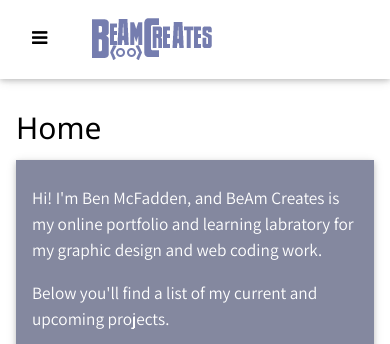
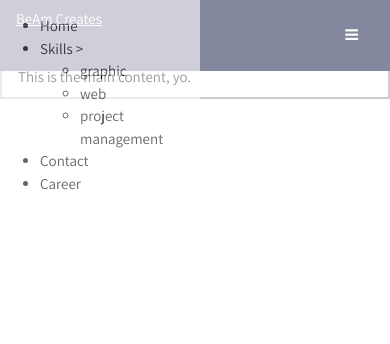
Before and after one commit to viscid2013/beamcreates2, a PHP site: page /home.html in a window 390 px wide. Shown: the top 344 px of the page. After the commit the page ends 190 px from the top, so only its background shows below. Run offline with PHP 8.4, Linux system fonts and the light colour scheme; some libraries are stand-ins or nearby versions.

Commit message:
early draft testing of new main page elements

```diff
--- a/home.html
+++ b/home.html
@@ -21,254 +21,36 @@ img {margin-bottom: -7px}
 </head>
 
 <body>
+<!-- top bar -->
+<div id="topBar" class="w3-top w3-theme w3-padding">
+	<a href="">BeAm Creates</a>
+	<a href="javascript:void(0)" class="w3-button w3-padding-16 w3-right" onclick="w3_open()"><i class="fa fa-bars"></i></a>
+</div>
+<!-- side menu for desktop -->
+<div id="sideNav" class="w3-sidebar w3-white w3-opacity">
+	<ul>
+		<li>Home</li>
+		<li>
+			Skills >
+			<ul>
+				<li>graphic</li>
+				<li>web</li>
+				<li>project management</li>
+			</ul>
+		</li>
+		<li>Contact</li>
+		<li>Career</li>
+	</ul>
+</div>
+<!-- Main content -->
+<div id="mainContent" class="w3-white w3-padding">
+	<h3>Home Sweet Home</h3>
+This is the main content, yo.
+</div>
 
 
-<!-- Top Menu (large and medium screens) -->
-<nav id="mainMenu" class="w3-bar w3-theme-grey w3-top w3-hide-small w3-card" style="z-index: 3;">
-	<div class="w3-bar-item" style="padding-top: 2px; padding-bottom: 4px">
-		<a href="home.html"><img src="branding_icons/BC_logo_hor_smallest.png" style="margin: 2px;" /></a>
-	</div>
-    <button class="w3-bar-item w3-mobile w3-button tablink" onclick="openCity(event,'Home')">Home</button>
-    <button class="w3-bar-item w3-mobile w3-button tablink" onclick="openCity(event,'About')">About</button>
-	<button class="w3-bar-item w3-mobile w3-button tablink" onclick="openCity(event,'Contact')">Contact</button>
-	<div class="w3-bar-item w3-mobile">
-		<a href="mailto: viscid07@gmail.com">Ben McFadden</a>&nbsp;|&nbsp;
-		<a href="Documents/bmcfadden_resume_summer2019.pdf" target="_blank">Resume</a>
-	</div>
-  </nav>
+<script>
 
-<!-- Sidebar (small screens) -->
-<nav id="sideMenu" class="w3-sidebar w3-theme-grey w3-top w3-hide-medium w3-hide-large w3-animate-left" style="z-index: 3;">
-    <button class="w3-bar-item w3-mobile w3-button tablink" onclick="openCity(event,'Home'); w3_close()">Home</button>
-    <button class="w3-bar-item w3-mobile w3-button tablink" onclick="openCity(event,'About'); w3_close()">About</button>
-	<button class="w3-bar-item w3-mobile w3-button tablink" onclick="openCity(event,'Contact'); w3_close()">Contact</button>
-	<button class="w3-bar-item w3-mobile w3-button w3-hide-large w3-hide-medium" onclick="w3_close(); w3_close()">Close Menu</button>
-  </nav>
-
-<!-- Top menu on small screens -->
-<header class="w3-bar w3-top w3-hide-large w3-hide-medium w3-theme-grey w3-large w3-card">
-
-	  <div class="w3-bar-item w3-padding w3-left">
-		  <a href="javascript:void(0)" class="w3-button w3-padding-16 w3-left w3-margin-right" onclick="w3_open()"><i class="fa fa-bars"></i></a>
-		  <a href="home.html"><img src="branding_icons/BC_logo_hor_smallest.png" style="margin: 10px;" /></a></div>
-</header>
-
-<!-- Overlay effect when opening sidebar on small screens -->
-<div class="w3-overlay w3-hide-large" onclick="w3_close()" style="cursor:pointer" title="close side menu" id="myOverlay"></div>
-
-  <!-- Push down content on small screens -->
-  <div id="topSpace"></div>
-
-<div class="w3-row">
-
-		<!--<div class="w3-third w3-center">
-	<img id="mainLogo" src="branding_icons/BC_logo_v2_PNG.png" alt="be am logo" />
-	</div>-->
-
-  <div id="Home" class="w3-container section">
-    <h2>Home</h2>
-	<div class="w3-theme w3-padding w3-card" style="font-weight: 400; font-size: 115%">
-	  <p>Hi! I'm Ben McFadden, and BeAm Creates is my online portfolio and learning labratory for my graphic design and web coding work.</p>
-		<p>Below you'll find a list of my current and upcoming projects.</p>
-	  </div>
-	  <div id="homeProjectsDiv">
-		  <div class="w3-bar w3-border-bottom w3-border-right projectDiv" style="margin-top: 10px;">
-			  <div class="w3-bar-item w3-third">
-				  <a href="/v_portfolio/pages/vc_home.php">
-				  <img src="branding_icons/vc_logotype.svg" alt="Viscid Creates Logo" style="width: 90%" />
-				  </a>
-				</div><div class="w3-bar-item w3-text-gray w3-twothird"><p><a href="/v_portfolio/pages/vc_home.php">Viscid Creates</a> represents a practice project to deepen and apply my knowledge of some raw coding skills.</p>
-			  <p>It is built using PHP with MySQL/PDO, HTML5 with W3-CSS for responsive styling, and mostly Javascript with a touch of Angular and jQuery* where it made things simpler.</p>
-			  <p><span class="w3-text-theme" style="font-style: italic">Note: Viscid Creates is experimental and about 85% functional.</span></p>
-			  <p style="font-style: italic; font-size: 85%">*Credit to the originators of the modified code I used is in the comments.</p>
-			  </div>
-		  </div>
-	  </div>
-  </div>
-
-
-  <div id="About" class="w3-container section" style="display:none">
-    <h2>About</h2>
-	<div class="w3-theme w3-padding w3-card" style="font-weight: 400; font-size: 115%">
-		<p>I am a dad, an artist, a writer, a librarian, a web coder, a casual gamer, and just the right kind of neurotic that I can function as if naturally disciplined and organized.</p>
-		<p><a href="Documents/bmcfadden_resume_summer2019.pdf" target="_blank">Resume</a></p>
-	  </div>
-	  <div id="AboutDiv">
-			  <div id="projectDiv">
-				  <div class="w3-border-bottom w3-border-right w3-padding" style="margin-top: 8px">
-					  <div class="w3-padding-small"><img src="branding_icons/BC_bullet.svg" alt="BeamCreates Bullet" style="width: 10%" /></div>
-					  <p>My web coding skills include:</p>
-						<ul>
-						<li>HTML/CSS</li>
-						<li>W3-CSS &amp; Responsive Design</li>
-						<li>Javascript &amp; jQuery</li>
-						<li>PHP/MySQL with PDO</li>
-						</ul>
-					  <p>Keep an eye here at BeAm Creates for a growing collection of my work!</p>
-				  </div>
-				  <div class="w3-border-bottom w3-border-right w3-padding" style="margin-top: 8px">
-					  <div class="w3-padding-small"><img src="branding_icons/BC_bullet.svg" alt="BeamCreates Bullet" style="width: 10%" /></div>
-					  <p>I also create web graphics &amp; illustrations, with experience using the following:</p>
-						<ul>
-						<li>Adobe Photoshop</li>
-						<li>Adobe Illustrator</li>
-						<li>Autodesk Sketchbook Pro</li>
-						<li>Inkscape</li>
-						<li>Sketchup &amp; Blender for supplemental 3D graphics</li>
-						</ul>
-					  <p>Check out samples of my work at:</p>
-						 	<ul>
-								<li><a href="https://viscid07.wixsite.com/bamcfadden" target="_blank">My Wix site (a small, neat sampling)</a></li>
-								<li><a href="https://www.deviantart.com/viscid2007" target="_blank">My DeviantArt page (a large, messy sampling)</a></li>
-					  		</ul>
-
-				  </div>
-			  </div>
-	  	</div>
-  </div>
-  <div id="Contact" class="w3-container section" style="display:none">
-    <h2>Contact Me!</h2>
-    <div class="w3-theme w3-padding w3-card" style="font-weight: 400; font-size: 115%">
-		<p>Contact me! Please feel free to reach out with questions about my work, my experience, and/or to discuss when it is and is not acceptable for characters in movies to break into song.</p>
-	  </div>
-	  	<div id="contactDiv">
-		<div class="w3-border-bottom w3-border-right w3-padding" style="margin-top: 8px; position: relative">
-				<div id="copied" style="display:none; position: absolute; top: 0px; leftL 0px; z-index: 3" class="w3-theme w3-padding-small w3-center w3-animate-zoom">Copied!</div>
-				<div class="w3-bar">
-					<div class="w3-bar-item">
-					<a href="#" onClick="copyText('emailText')">
-						<img src="branding_icons/email_logo.png" alt="email logo" style="width: 35px" />
-					</a>
-						</div>
-					<div class="w3-bar-item">
-						&nbsp;|&nbsp;
-						<input id="emailText" type="text" style="border: none;" value="viscid07@gmail.com" readonly />
-					</div>
-					<div class="w3-bar-item">
-						<div id="" class="w3-button w3-theme w3-padding-small" onClick="copyText('emailText')">Copy</div>
-					</div>
-				</div>
-			<div class="w3-bar">
-				<div class="w3-bar-item">
-				<a href="https://twitter.com/viscid2009" class="iconlink">
-					<img src="branding_icons/Twitter_Logo_White.png" alt="twitter logo" style="width: 35px; background-color: #999" />
-				</a>
-					</div>
-				<div class="w3-bar-item">
-					&nbsp;|&nbsp;
-					<a href="https://twitter.com/viscid2009">viscid2009</a>
-				</div>
-			</div>
-			<div class="w3-bar">
-				<div class="w3-bar-item">
-				<a href="https://www.facebook.com/ben.mcfadden.79" class="iconlink">
-					<img src="branding_icons/flogo-grey.png" alt="facebook logo" style="width: 35px" />
-				</a>
-				</div>
-				<div class="w3-bar-item">
-					&nbsp;|&nbsp;
-					<a href="https://www.facebook.com/ben.mcfadden.79">ben.mcfadden.79</a>
-				</div>
-			</div>
-			<div class="w3-bar">
-				<div class="w3-bar-item">
-				<a href="https://www.instagram.com/viscid2012/" class="iconlink">
-					<img src="branding_icons/glyph-logo_May2016.png" class="w3-opacity" alt="instagram logo" style="width: 35px" />
-				</a>
-				</div>
-				<div class="w3-bar-item">
-					&nbsp;|&nbsp;
-					<a href="https://www.instagram.com/viscid2012/">viscid2012</a>
-				</div>
-			</div>
-		</div>
-		</div>
-  </div>
-
-
-
-
-	</div>
-
-<script>
-function openCity(evt, cityName) {
-  var i, x, tablinks;
-  x = document.getElementsByClassName("section");
-  for (i = 0; i < x.length; i++) {
-    x[i].style.display = "none";
-  }
-  tablinks = document.getElementsByClassName("tablink");
-  for (i = 0; i < x.length; i++) {
-    tablinks[i].className = tablinks[i].className.replace(" w3-theme", "");
-  }
-  document.getElementById(cityName).style.display = "block";
-  evt.currentTarget.className += " w3-theme";
-}
-
-// Open and close sidebar
-function w3_open() {
-  document.getElementById("sideMenu").style.display = "block";
-  document.getElementById("myOverlay").style.display = "block";
-}
-
-function w3_close() {
-  document.getElementById("sideMenu").style.display = "none";
-  document.getElementById("myOverlay").style.display = "none";
-}
-
-function copyText(tField) {
-  /* Get the text field */
-
-  var tfid = tField;
-  var copyText = document.getElementById(tfid);
-
-  /* Select the text field */
-  copyText.select();
-
-  /* Copy the text inside the text field */
-  document.execCommand("copy");
-
-	//temp change text field to message
-	//textFieldMsg();
-	showAndShrink("copied");
-
-  /* Alert the copied text */
- // alert("Copied the text: " + copyText.value);
-}
-
-function textFieldMsg(){
-	var msgDiv = document.getElementById("copied");
-	msgDiv.style.display = "block";
-}
-
-function showAndShrink(el){
-	var elem = document.getElementById(el);
-	elem.style.display = 'block';
-  	var sSize = 100;
-
-	var dw = window.screen.width;
-
-		if( dw > 600 ) {
-			var fint = dw/115;
-		}
-		else{
-			var fint = 10;
-		}
-
-  	var id = setInterval(frame, fint);
-  	function frame() {
-    	if (sSize < 15) {
-      		clearInterval(id);
-			elem.style.display = 'none';
-			//elem.style.height = '100%';
-      		elem.style.width = '100%';
-    	} else {
-      		sSize--;
-      	//elem.style.height = sSize + '%';
-      	elem.style.width = sSize + '%';
-    	}
-  	}
-}
 
 </script>
 
--- a/styles/beamW3.css
+++ b/styles/beamW3.css
@@ -25,13 +25,10 @@
 
 /* Size-independent styles */
 
-	#mainLogo{
-		margin-top: 25px;
-	}
-
-	#sideMenu{
-		height: 100%;
-	}
+#mainContent {
+	margin: 0 auto;
+	border: 2px solid #ccc;
+}
 
 
 	.iconlink {
@@ -42,21 +39,7 @@
 
 @media only screen and (min-width: 993px) {
 
-	#mainLogo{
-		width: 100%;
-	}
 
-	#mainMenu{
-		display: block;
-	}
-
-	#sideMenu{
-		display: none;
-	}
-
-	#topSpace{
-		margin-top: 50px;
-	}
 
 
 }/* end large styles */
@@ -65,21 +48,7 @@
 
 @media only screen and (max-width: 992px) {
 
-	#mainLogo{
-		width: 100%;
-	}
 
-	#mainMenu{
-		display: block;
-	}
-
-	#sideMenu{
-		display: none;
-	}
-
-	#topSpace{
-		margin-top: 50px;
-	}
 
 }/* end medium styles */
 
@@ -87,17 +56,6 @@
 
 @media only screen and (max-width: 600px) {
 
-	#mainLogo{
-		width: 75%;
-		display: none;
-	}
 
-	#mainMenu{
-		display: none;
-	}
-
-	#topSpace{
-		margin-top: 95px;
-	}
 
 }/* end small styles */
```
Also changed, not shown: home_old.html (added, +276 -0 lines), styles/beamW3old.css (added, +105 -0 lines).
